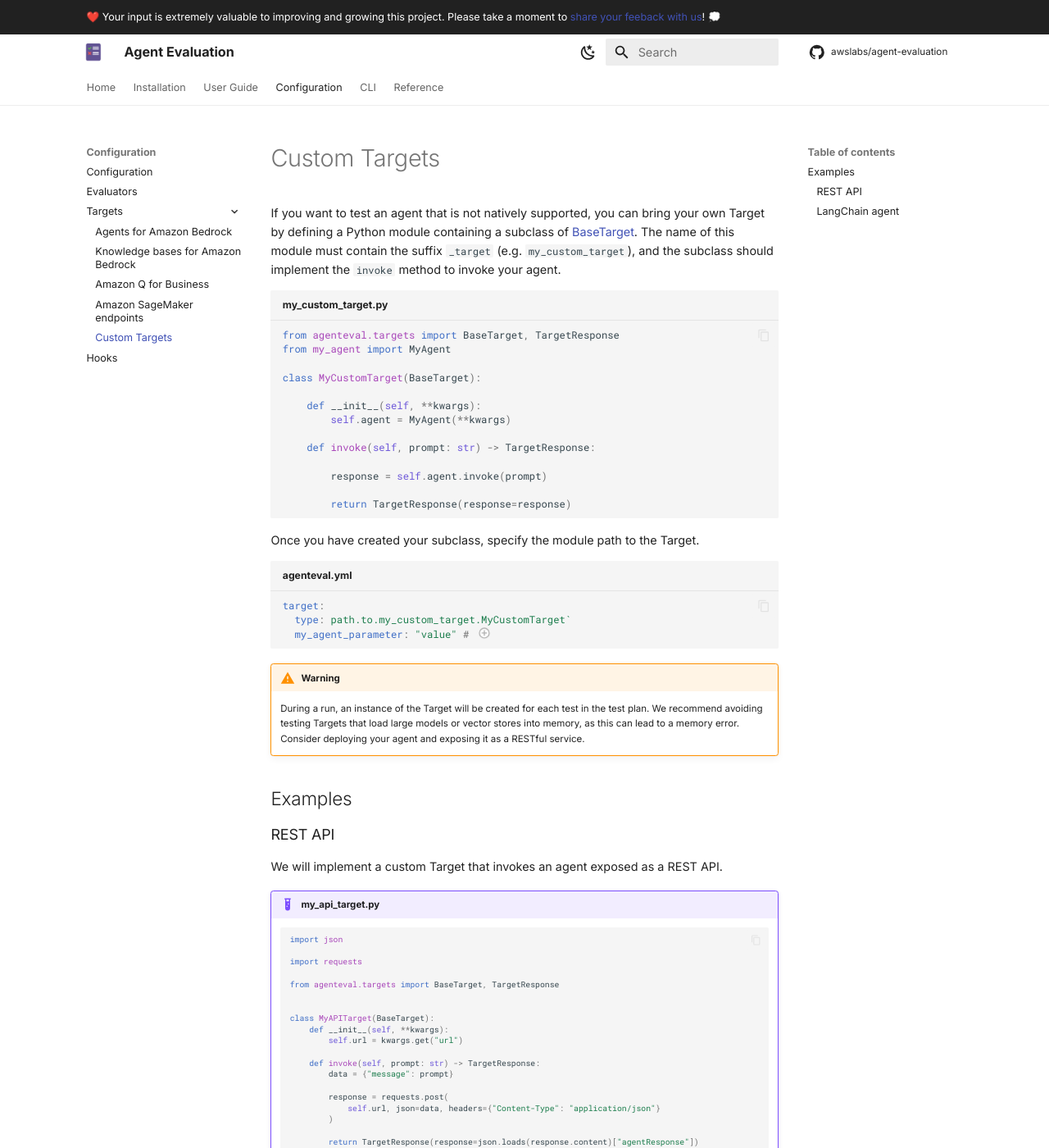
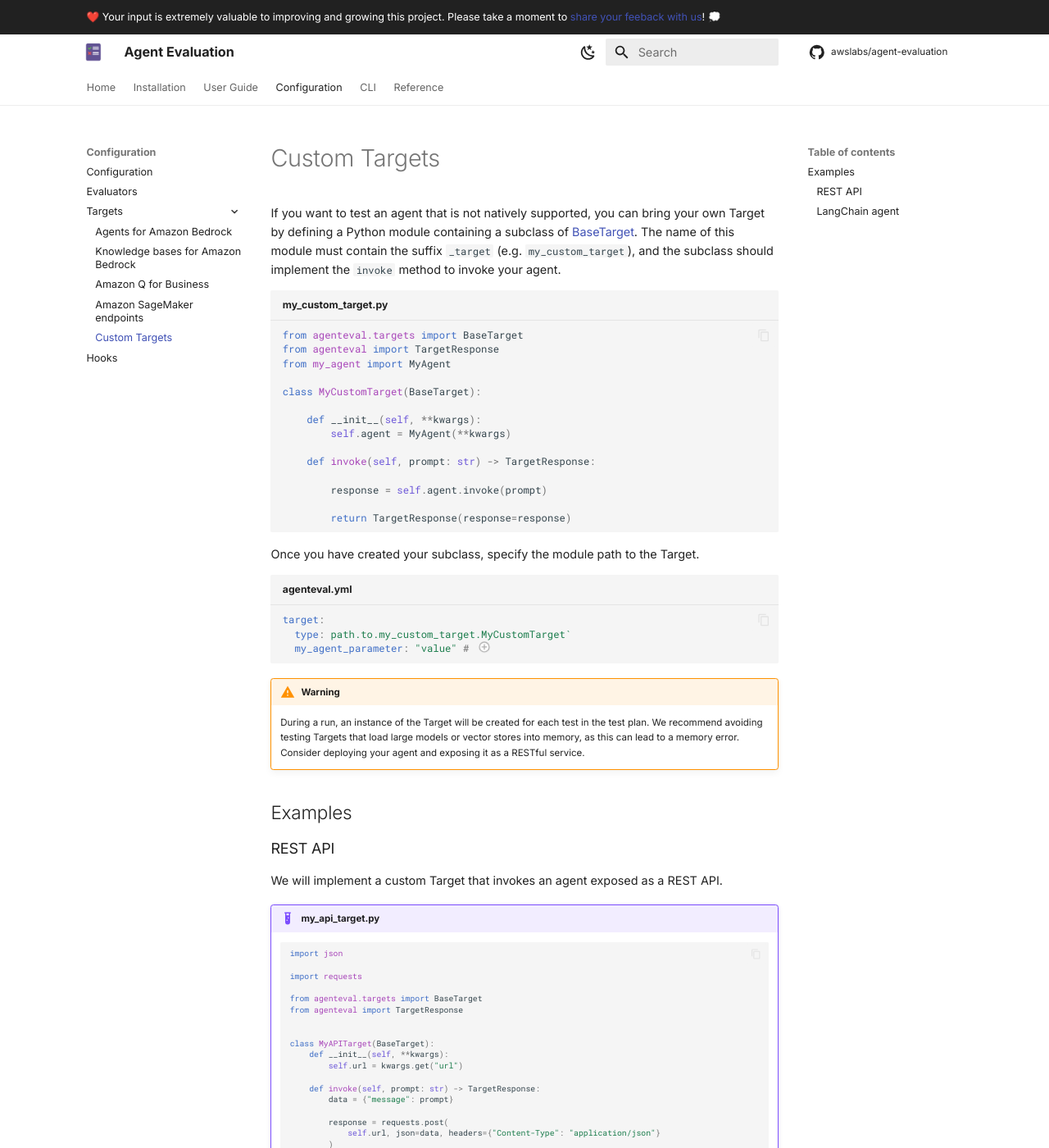
Before and after one commit to awslabs/agent-evaluation, an MkDocs documentation site: the page built from docs/targets/custom_targets.md, in a window 1280 px wide and 1400 px high. Shown: the whole window at 82% size. Built offline with MkDocs 1.6.1 and Material for MkDocs 9.7.7, drawn with Linux system fonts in a browser that asks for light colours; comment, search, counter and statistics services are not loaded.

Commit message:
docs: update imports in custom target example

````diff
--- a/docs/targets/custom_targets.md
+++ b/docs/targets/custom_targets.md
@@ -3,7 +3,8 @@
 If you want to test an agent that is not natively supported, you can bring your own Target by defining a Python module containing a subclass of [BaseTarget](../reference/target.md#src.agenteval.targets.target.BaseTarget). The name of this module must contain the suffix `_target` (e.g. `my_custom_target`), and the subclass should implement the `invoke` method to invoke your agent.
 
 ```python title="my_custom_target.py"
-from agenteval.targets import BaseTarget, TargetResponse
+from agenteval.targets import BaseTarget
+from agenteval import TargetResponse
 from my_agent import MyAgent
 
 class MyCustomTarget(BaseTarget):
@@ -46,7 +47,8 @@
 
     import requests
 
-    from agenteval.targets import BaseTarget, TargetResponse
+    from agenteval.targets import BaseTarget
+    from agenteval import TargetResponse
 
 
     class MyAPITarget(BaseTarget):
@@ -95,7 +97,8 @@
     from langchain import hub
     from langchain.agents import AgentExecutor, create_xml_agent
 
-    from agenteval.targets import BaseTarget, TargetResponse
+    from agenteval.targets import BaseTarget
+    from agenteval import TargetResponse
 
     llm = Bedrock(model_id="anthropic.claude-v2:1")
 
````
